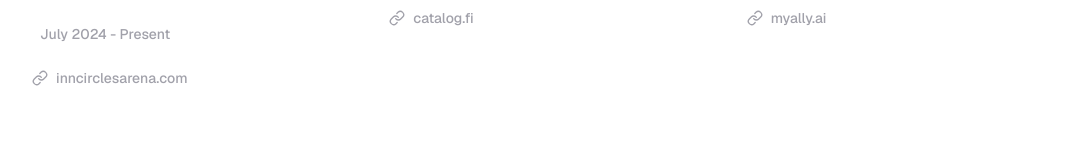
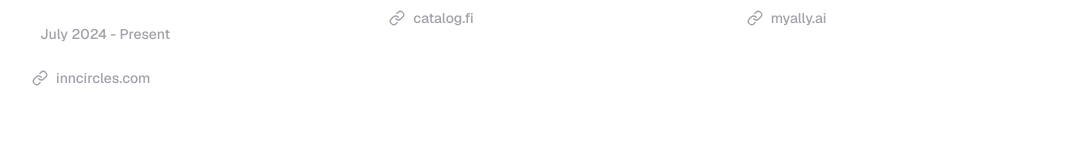
Before and after one commit to Pranavtej/Pranavteja, a Next.js app: page /about in a window 1280 px wide. Shown: the part 716-866 px from the top of the page, without its empty margins (96-1173 px from the left). Built offline with nearby package versions, Linux system fonts and the light colour scheme.

Commit message:
about: rename-inncircles-exp

```diff
--- a/app/about/page.tsx
+++ b/app/about/page.tsx
@@ -7,7 +7,7 @@ const projects = [
     role : "Product Developer",
     description:
       "Contributing to the scalable microservices with Node.js, automated CI/CD pipelines, and built client onboarding platform. Contributed to mobile app development with React Native and core product modules, improving system efficiency and client experience.",
-    link: { href: "https://inncirclesarena.com", label: "inncirclesarena.com" },
+    link: { href: "https://inncircles.com", label: "inncircles.com" },
     from : "July 2024",
     to : "Present",
     logo: "https://inncircles.com/favicon.ico"
```
